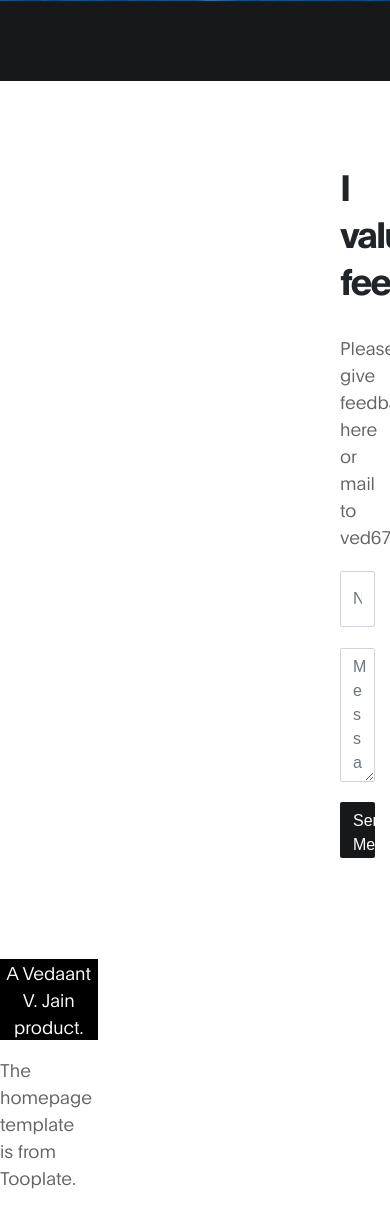
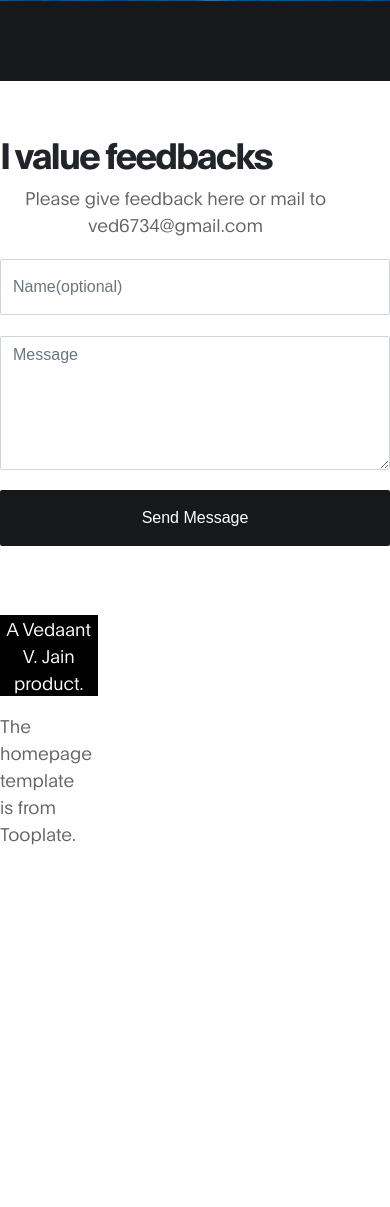
Before and after one commit to ethvedbitdesjan/project, a Flask app: page / in a window 390 px wide; the page is wider, and only the part inside the window is pictured. Shown: the part 1767-2974 px from the top of that part. After the commit the page ends 2612 px from the top of that part, so only its background shows below. Run offline with Flask 2, Linux system fonts and the light colour scheme; some libraries are stand-ins or nearby versions; some web fonts are replaced.

Commit message:
style changes

```diff
--- a/static/css/tooplate-gymso-style.css
+++ b/static/css/tooplate-gymso-style.css
@@ -553,6 +553,7 @@
 
   .contact h2 + p {
     max-width: 90%;
+    text-align: center;
   }
 
   .google-map {
@@ -626,8 +627,9 @@
 
   @media screen and (max-width: 992px) {
 
+
     .section {
-      padding: 5rem 0;
+      padding: 3rem 0;
     }
 
     .nav-item .nav-link {
@@ -664,6 +666,12 @@
     }
 
     .contact h2 span {
-      display: block;
+      text-align: center;
+    }
+    .contact p{
+      text-align: center;
+    }
+    .contact form{
+      min-width: 50px;
     }
   }
--- a/templates/layout.html
+++ b/templates/layout.html
@@ -126,8 +126,8 @@
           <div class="container">
                <div class="row">
 
-                    <div class="ml-auto col-lg-5 col-md-6 col-2">
-                        <h2 class="mb-4 pb-2" data-aos="fade-up" data-aos-delay="200">I value feedbacks</h2>
+                    <div class=" flex-column justify-content-center align-items-center">
+                        <h2>I value feedbacks</h2>
                         <p> Please give feedback here or mail to ved6734@gmail.com</p>
 
                         <form action="/message" method="post" class="contact-form webform" data-aos="fade-up" data-aos-delay="400" role="form">
```
